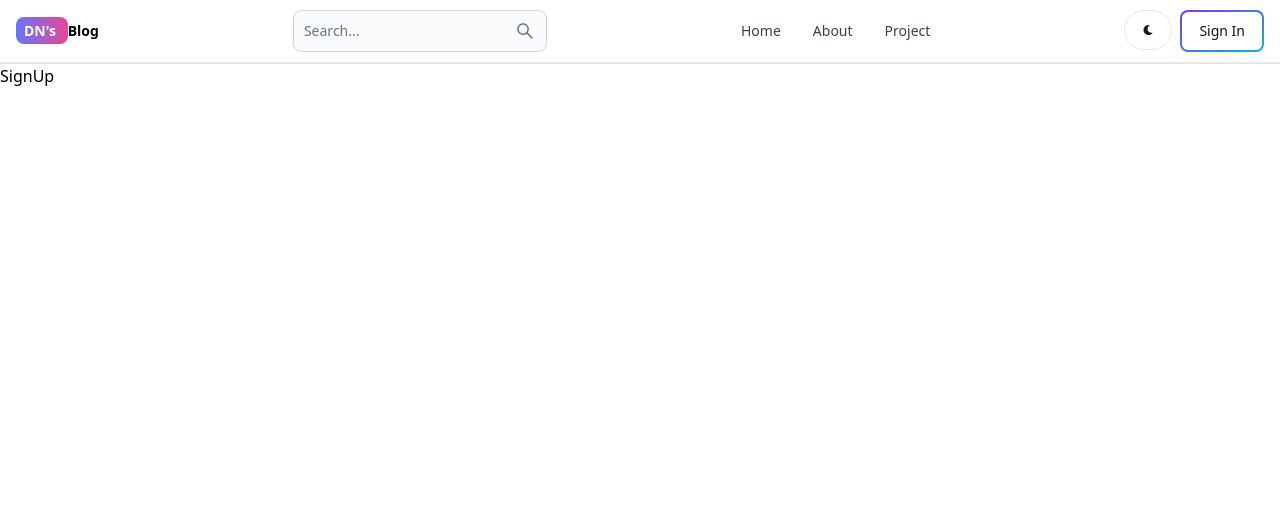
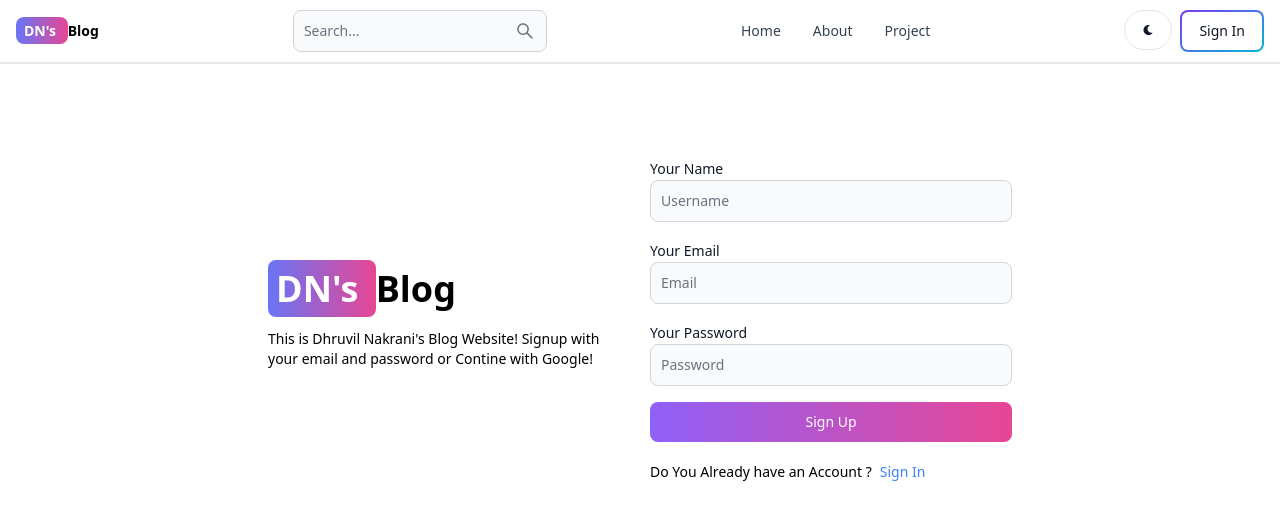
Before and after one commit to nd5a/Blog-Website-Using-MERN, a React (Vite) app in the folder client/: page /sign-up in a window 1280 px wide. Shown: the top 520 px of the page. Built offline with nearby package versions, Linux system fonts and the light colour scheme.

Commit message:
Create Sign Up page UI

```diff
--- a/client/src/pages/SignUp.jsx
+++ b/client/src/pages/SignUp.jsx
@@ -1,9 +1,51 @@
-import React from 'react'
+import { Button, Label, TextInput } from "flowbite-react";
+import React from "react";
+import { Link } from "react-router-dom";
 
 export default function SignUp() {
   return (
-    <div>
-      SignUp
+    <div className="min-h-screen mt-20">
+      <div className="flex p-3 max-w-3xl mx-auto flex-col md:flex-row md:items-center gap-5">
+        {/* left */}
+        <div className="flex-1">
+          <Link to="" className=" font-bold dark:text-white text-4xl">
+            <span className="px-2 py-1 bg-gradient-to-r from-indigo-500 to-pink-500 rounded-lg text-white ">
+              DN's{" "}
+            </span>
+            Blog
+          </Link>
+          <p className="text-sm mt-5 ">
+            This is Dhruvil Nakrani's Blog Website! Signup with your email and
+            password or Contine with Google!
+          </p>
+        </div>
+
+        {/* right */}
+        <div className="flex-1">
+          <form className="flex flex-col gap-4">
+            <div>
+              <Label value="Your Name" />
+              <TextInput type="text" placeholder="Username" id="username" />
+            </div>
+            <div>
+              <Label value="Your Email" />
+              <TextInput type="text" placeholder="Email" id="email" />
+            </div>
+            <div>
+              <Label value="Your Password" />
+              <TextInput type="text" placeholder="Password" id="password" />
+            </div>
+            <Button gradientDuoTone='purpleToPink' type="submit">
+              Sign Up
+            </Button>
+          </form>
+          <div className="flex gap-2 text-sm mt-5 ">
+            <span>Do You Already have an Account ?</span>
+            <Link to="/sign-in" className="text-blue-500">
+            Sign In</Link>
+          </div>
+        </div>
+      </div>
     </div>
-  )
+  );
 }
```
